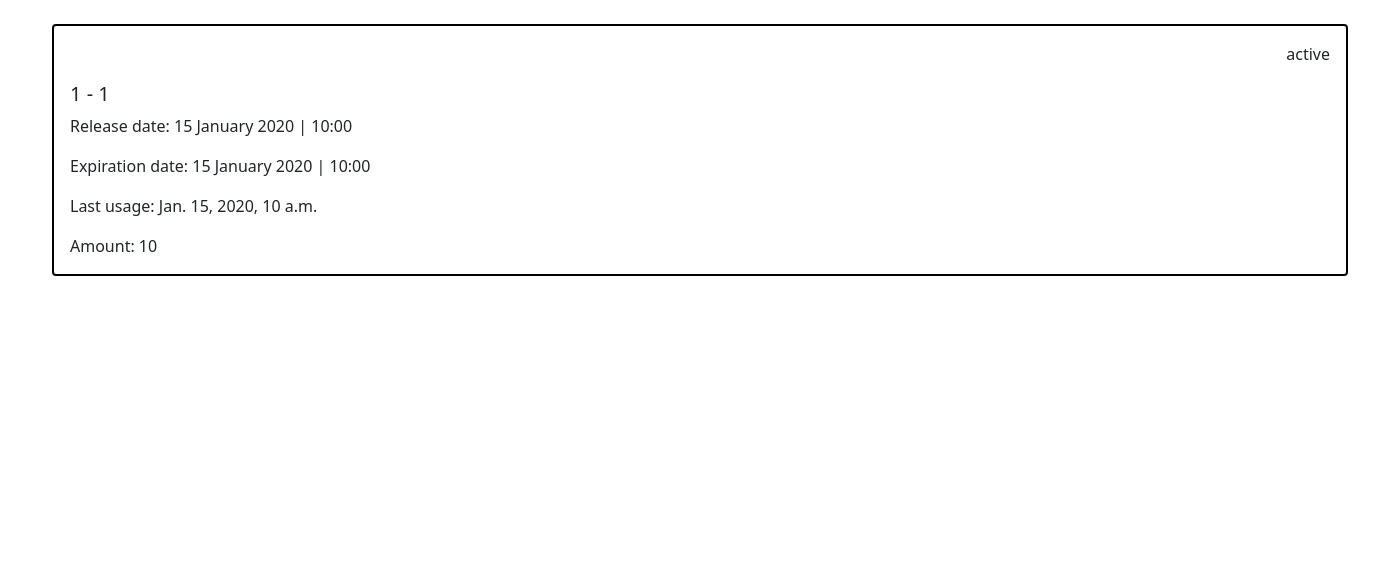
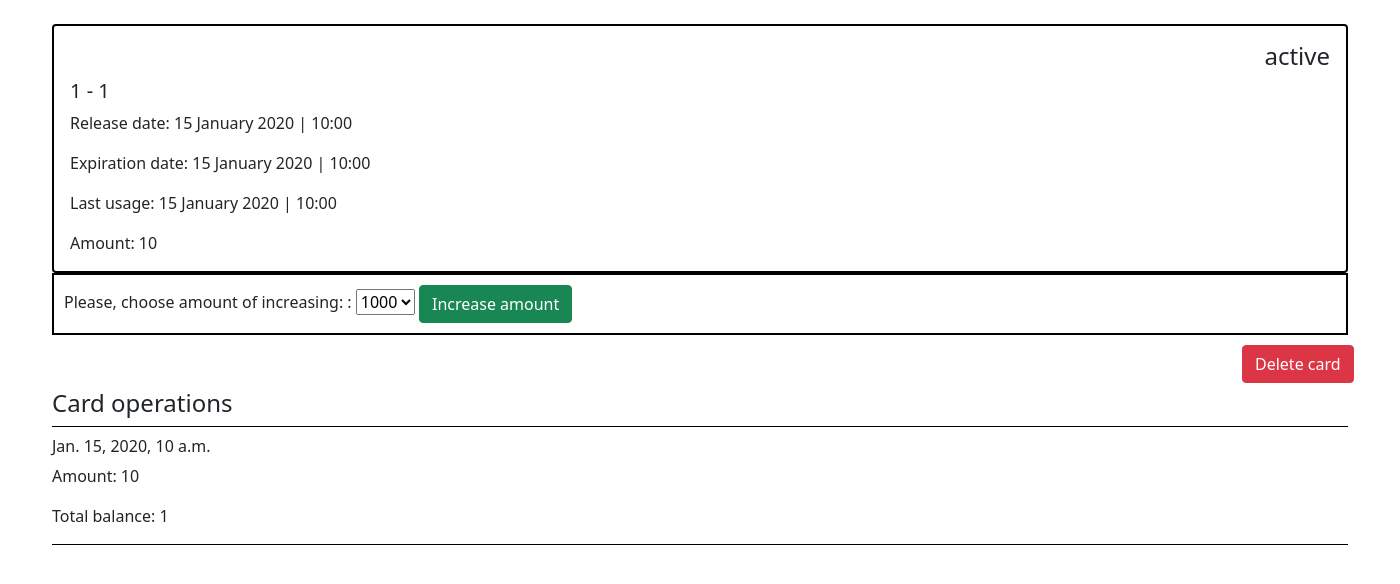
Before and after one commit to bdzhalalov/Cartoteka, a Django app: template cards/templates/card.html in a window 1400 px wide. Shown: the part 56-640 px from the top of the page. Run offline with Django 4.2, Linux system fonts and the light colour scheme; tables that the repository leaves empty hold one stand-in row (Sample ...); the template is opened without the code that fills it: values named after a table or form of the project are taken from there, most other values are stand-ins (such as "Sample title", 1, 10 or a date in 2020).

Commit message:
create views and make log file for operations with card

```diff
--- a/cards/app/forms.py
+++ b/cards/app/forms.py
@@ -0,0 +1,12 @@
+from django import forms
+
+
+class IncreaseAmountForm(forms.Form):
+
+    CHOICES = (
+        ('1', 1000),
+        ('2', 2000),
+        ('3', 5000),
+    )
+
+    choice = forms.ChoiceField(choices=CHOICES, label='Please, choose amount of increasing: ')
--- a/cards/app/urls.py
+++ b/cards/app/urls.py
@@ -1,9 +1,11 @@
 from django.urls import path
 
-from .views import index, activate_card, get_card_detail
+from .views import index, activate_card, get_card_detail, increase_amount, delete_card
 
 urlpatterns = [
     path('', index, name='main'),
     path('card/<int:id>/', get_card_detail, name='card'),
     path('card/activate/<int:id>/', activate_card, name='activate'),
+    path('card/charge/<int:id>/', increase_amount, name='charge'),
+    path('card/delete/<int:id>/', delete_card, name='delete')
 ]
--- a/cards/templates/card.html
+++ b/cards/templates/card.html
@@ -3,13 +3,40 @@
 {% block content %}
 <div class="card mt-4" style="border:2px solid black;">
     <div class="card-body">
-        <p class="card-text" style="text-align:right;">{{ card.status }}</p>
+        <h4 class="card-text" style="text-align:right;">{{ card.status }}</h4>
         <h5 class="card-title">{{ card.series }} - {{ card.number }}</h5>
         <p class="card-text">Release date: {{ card.release_date | date:"d F Y | G:i"}}</p>
         <p class="card-text">Expiration date: {{ card.expiration_date | date:"d F Y | G:i"}}</p>
-        <p class="card-text">Last usage: {{ card.last_usage }}</p>
+        <p class="card-text">Last usage: {{ card.last_usage | date:"d F Y | G:i"}}</p>
         <p class="card-text">Amount: {{ card.amount }}</p>
     </div>
 </div>
+{% if card.status == 'active' %}
+    <form action="{% url 'charge' card.id %}" method="post", style="padding: 10px; border: 2px solid black; ">
+        {{ form}}
+        {% csrf_token %}
+        <button type="submit" class="btn btn-success">Increase amount</button>
+    </form>
+{% elif card.status == 'not activated' %}
+        <a href="{% url 'activate' card.id %}" class="btn btn-primary">Activate card</a>
+{% else %}
+        <a href="#" class="btn btn-primary">Extend card validity</a>
+{% endif %}
+
+<a href="{% url 'delete' card.id %}" class="btn btn-danger" style="margin-top: 10px; position: relative; left: 1190px;">Delete card</a>
+<h4 style="margin-top: 6px">Card operations</h4>
+<div style="border-bottom: 1px solid black; margin-top: 6px;"></div>
+{% if data %}
+    {% for elements in data %}
+       <div style="margin-top: 10px;">
+            <h6>{{ elements.time }}</h6>
+            <p>Amount: {{ elements.amount }}</p>
+            <p>Total balance: {{ elements.total_amount }}</p>
+       </div>
+       <div style="border-bottom: 1px solid black; margin-top: 5px;"></div>
+    {% endfor %}
+{% else %}
+    <h3>No operations with card yet</h3>
+{% endif %}
 
 {% endblock %}
```
Also changed, not shown: cards/app/views.py (+60 -2 lines).
